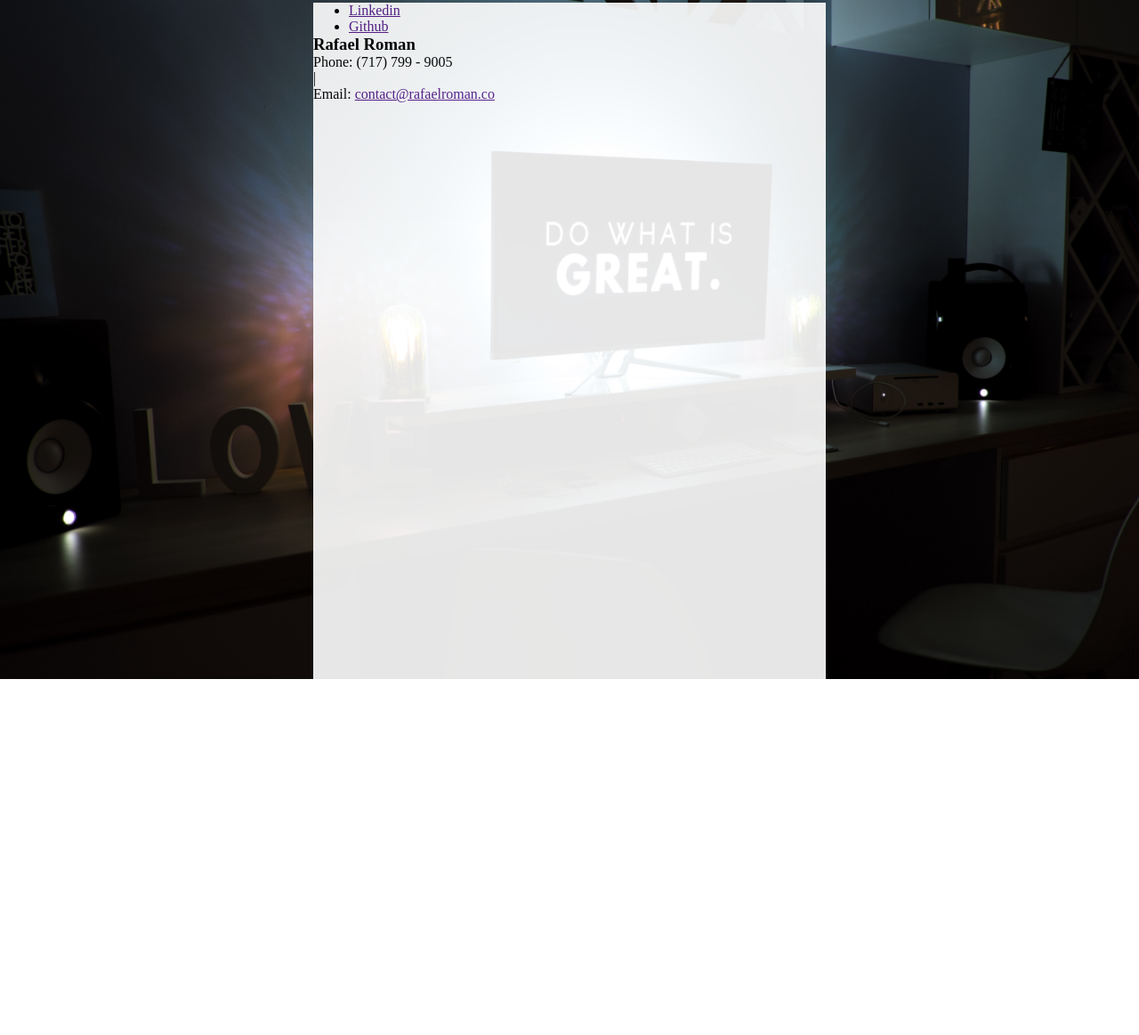
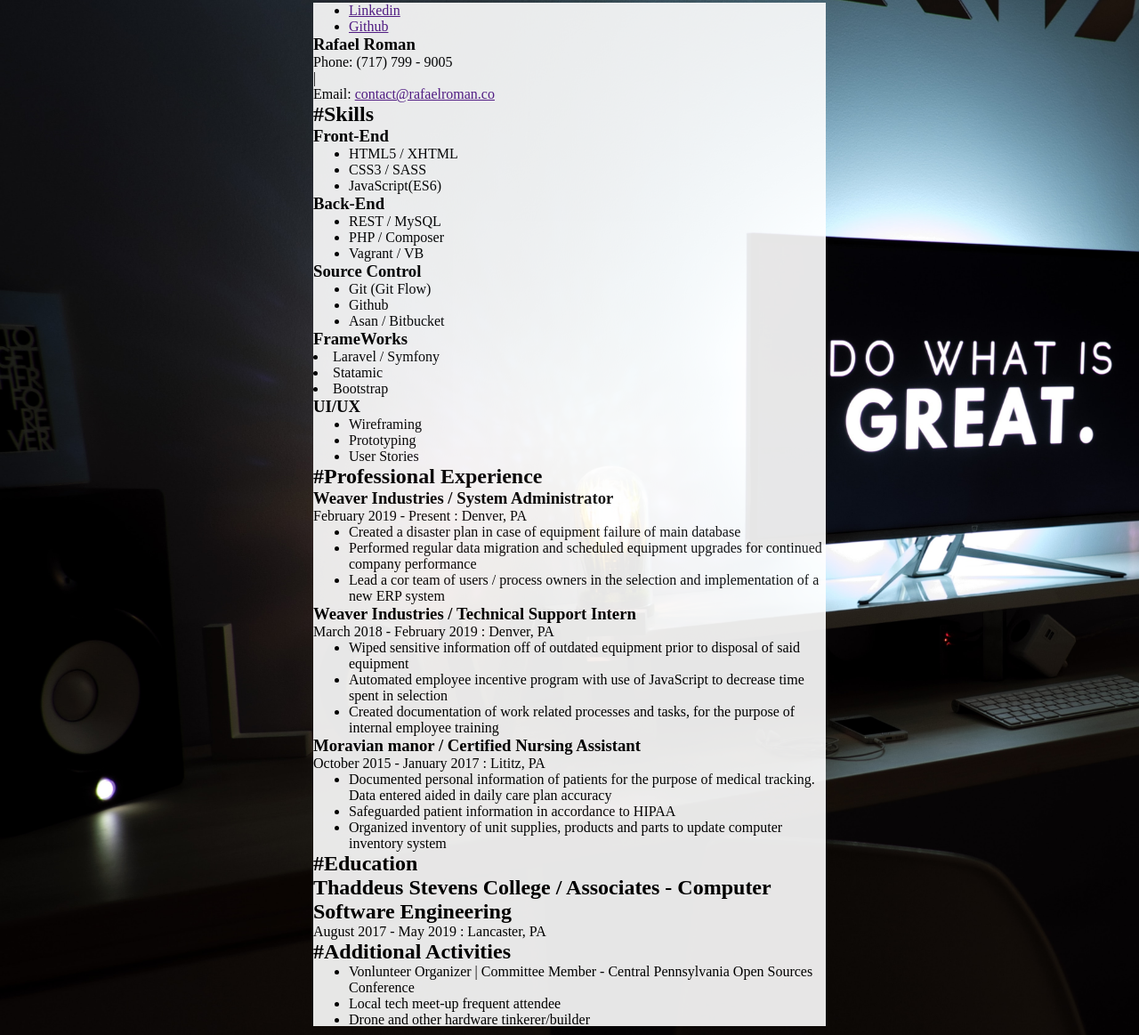
Before and after one commit to RomanNumerals/resume, a plain HTML site: page index.html in a window 1280 px wide. Shown: the part 7-1170 px from the top of the page at 89% size. Before the commit the page ends 800 px from the top, so only its background shows below. Drawn offline with Linux system fonts and the light colour scheme.

Commit message:
Added bulk of content for resume, adjusted styling to accomodate. Will be switching to SASS for the sake of organization

```diff
--- a/index.html
+++ b/index.html
@@ -22,24 +22,94 @@
             <p>Email: <a href="">contact@rafaelroman.co</a></p>
           </section>
           <section class="skills">
-            <div class="skills-heading"></div>
-            <div class="front-end"></div>
-            <div class="backend-end"></div>
-            <div class="source-control"></div>
-            <div class="frameworks"></div>
-            <div class="ui-ux"></div>
+            <div class="skills-heading">
+              <h2><span class="hash-tag">#</span>Skills</h2>
+            </div>
+            <div class="front-end">
+              <h3>Front-End</h3>
+              <ul>
+                <li>HTML5 / XHTML</li>
+                <li>CSS3 / SASS</li>
+                <li>JavaScript(ES6)</li>
+              </ul>
+            </div>
+            <div class="backend-end">
+              <h3>Back-End</h3>
+              <ul>
+                <li>REST / MySQL</li>
+                <li>PHP / Composer</li>
+                <li>Vagrant / VB</li>
+              </ul>
+            </div>
+            <div class="source-control">
+              <h3>Source Control</h3>
+              <ul>
+                <li>Git (Git Flow)</li>
+                <li>Github</li>
+                <li>Asan / Bitbucket</li>
+              </ul>
+            </div>
+            <div class="frameworks">
+              <h3>FrameWorks</h3>
+              <li>Laravel / Symfony</li>
+              <li>Statamic</li>
+              <li>Bootstrap</li>
+            </div>
+            <div class="ui-ux">
+              <h3>UI/UX</h3>
+              <ul>
+                <li>Wireframing</li>
+                <li>Prototyping</li>
+                <li>User Stories</li>
+              </ul>
+            </div>
           </section>
           <section class="experience">
-            <div class="job-heading"></div>
-            <div class="job"></div>
-            <div class="job"></div>
-            <div class="job"></div>
+            <div class="job-heading">
+              <h2><span>#</span>Professional Experience</h2>
+            </div>
+            <div class="job">
+              <h3>Weaver Industries / System Administrator</h3>
+              <p>February 2019 - Present : Denver, PA</p>
+              <ul>
+                <li>Created a disaster plan in case of equipment failure of main database</li>
+                <li>Performed regular data migration and scheduled equipment upgrades for continued company performance</li>
+                <li>Lead a cor team of users / process owners in the selection and implementation of a new ERP system</li>
+              </ul>
+            </div>
+            <div class="job">
+              <h3>Weaver Industries / Technical Support Intern</h3>
+              <p>March 2018 - February 2019 : Denver, PA</p>
+              <ul>
+                <li>Wiped sensitive information off of outdated equipment prior to disposal of said equipment</li>
+                <li>Automated employee incentive program with use of JavaScript to decrease time spent in selection</li>
+                <li>Created documentation of work related processes and tasks, for the purpose of internal employee training</li>
+              </ul>
+            </div>
+            <div class="job">
+              <h3>Moravian manor / Certified Nursing Assistant</h3>
+              <p>October 2015 - January 2017 : Lititz, PA</p>
+              <ul>
+                <li>Documented personal information of patients for the purpose of medical tracking. Data entered aided in daily care plan accuracy</li>
+                <li>Safeguarded patient information in accordance to HIPAA</li>
+                <li>Organized inventory of unit supplies, products and parts to update computer inventory system</li>
+              </ul>
+            </div>
           </section>
           <section class="education">
-            <div class="education-heading"></div>
+            <div class="education-heading">
+              <h2><span>#</span>Education</h2>
+              <h2><span>Thaddeus Stevens College</span> / Associates - Computer Software Engineering</h2>
+              <p>August 2017 - May 2019 : Lancaster, PA</p>
+            </div>
           </sec>
-          <section class="other">
-            <div class="other-heading"></div>
+          <section class="additional">
+            <h2 class="addtional-activities"><span>#</span>Additional Activities</h2>
+            <ul>
+              <li>Vonlunteer Organizer | Committee Member - Central Pennsylvania Open Sources Conference</li>
+              <li>Local tech meet-up frequent attendee</li>
+              <li>Drone and other hardware tinkerer/builder</li>
+            </ul>
           </section>
     </section>
   </body>
--- a/style.css
+++ b/style.css
@@ -10,11 +10,12 @@ body {
 }
 
 .resume-border {
-  height: 95vh;
+  height: 1150px;
   width: 45vw;
   opacity: 0.9;
   background-color: #fff;
   margin-top: 10px;
+  margin-bottom: 10px;
   /* display: flex; */
   /* align-items: center; */
   /* justify-content: center; */
```
